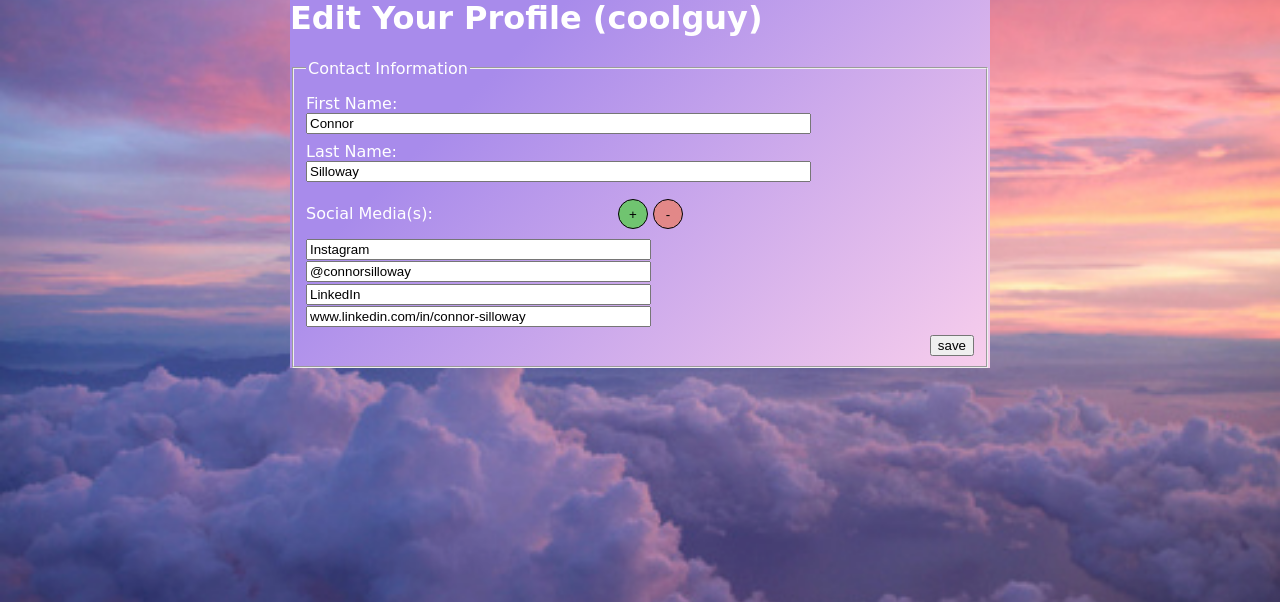
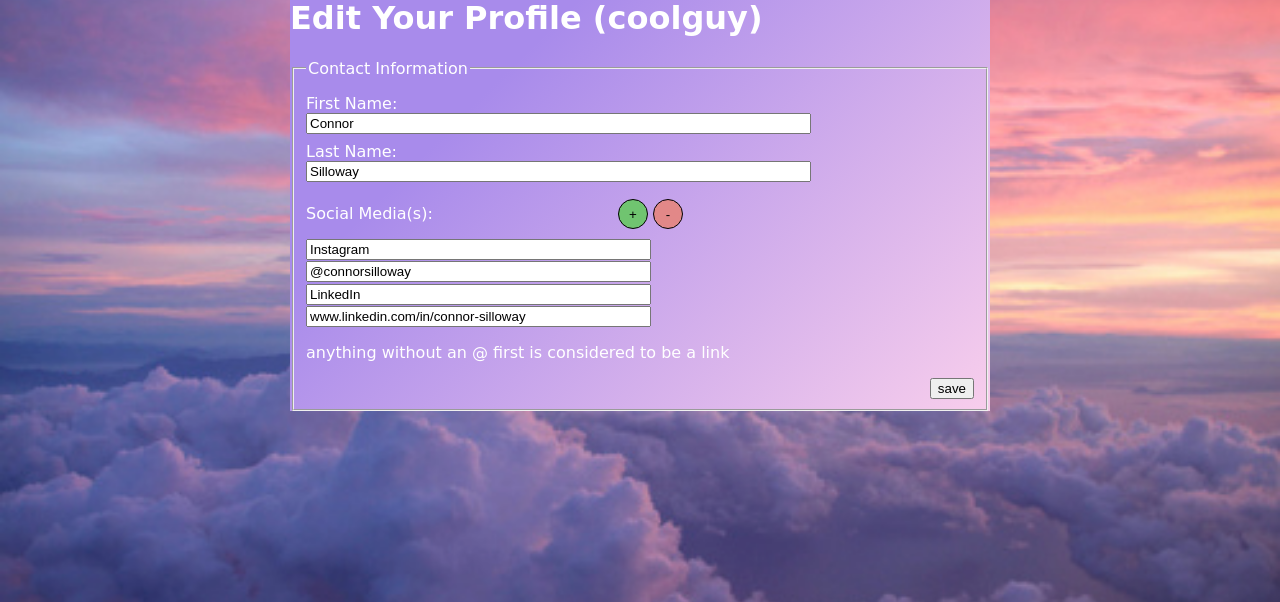
Before and after one commit to Group-2-F21-Web-Systems-Development/contact-me, a PHP site: page /profile.php?user=coolguy in a window 1280 px wide. Shown: the part 102-704 px from the top of the page. Run offline with PHP 8.4, Linux system fonts and the light colour scheme; a user stored in the database is signed in; data comes from the database, SQL or seed files in the repository.

Commit message:
added quick tooltip for users to make sure they understand how the site will handle social medias

```diff
--- a/profile.php
+++ b/profile.php
@@ -74,6 +74,7 @@
               ?>
 
             </div>
+            <p>anything without an @ first is considered to be a link</p>
             <input type="submit" value="save" id="save" name="save"/></div>
         </fieldset>
       </form>
```
